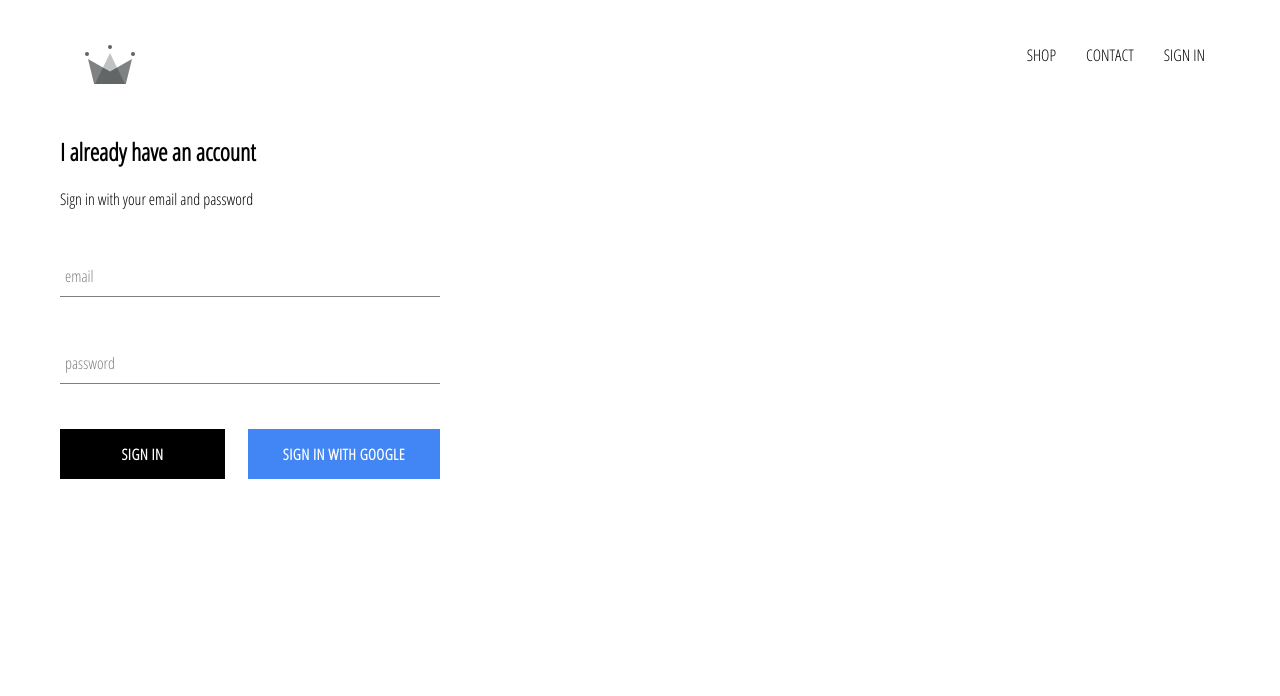
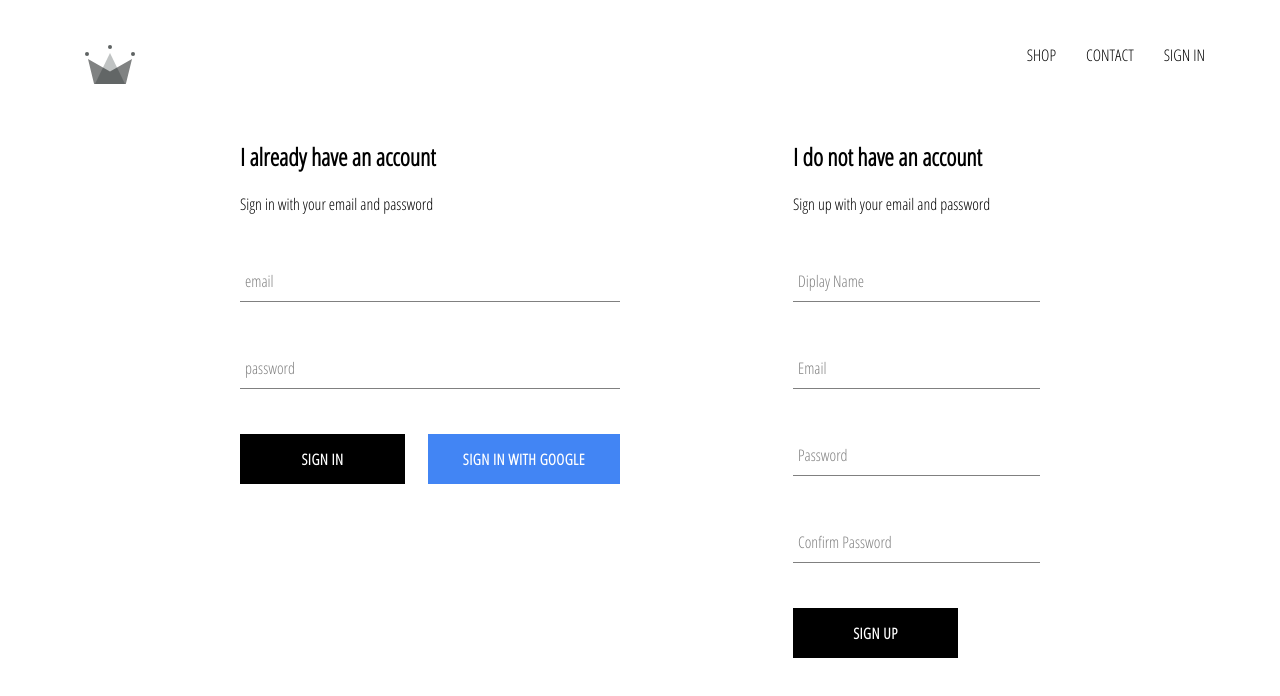
Before and after one commit to hamzafarooqui98/Clothing_App, a React (Create React App) app: page /signin in a window 1280 px wide. Shown: the top 696 px of the page. Built offline with nearby package versions, Linux system fonts and the light colour scheme; no server answers.

Commit message:
Implemented firebase utils and user authentication, storing in firestore database

```diff
--- a/src/App.js
+++ b/src/App.js
@@ -7,7 +7,7 @@
 import Header from './components/header/header.component';
 import SignInAndSignUpPage from './pages/sign-in-and-sign-up/sign-in-and-sign-up.component';
 
-import { auth } from './firebase/firebase.utils';
+import { auth, createUserProfileDocument } from './firebase/firebase.utils';
 
 class App extends React.Component{
   constructor(){
@@ -21,9 +21,24 @@
   unsubscribeFromAuth = null;  //Since we also need to close the subscription
 
   componentDidMount(){
-    this.unsubscribeFromAuth = auth.onAuthStateChanged( user => {  // auth.onAuthStateChanged() is an open subscription
-      this.setState({ currentUser : user });
-      console.log(user);
+    this.unsubscribeFromAuth = auth.onAuthStateChanged( async userAuth => {  // auth.onAuthStateChanged() is an open subscription
+      if ( userAuth ){
+        const userRef = await createUserProfileDocument(userAuth);
+
+        userRef.onSnapshot( snapShot => {  //we get the user object that we saved in the database through this snapShot object
+          this.setState({                 //we still not got any user data until we use .data() method
+            currentUser : {
+              id : snapShot.id,          //since id does not comes with .data() method
+              ...snapShot.data()
+            }
+          });
+          console.log(this.state);
+        });
+      }
+      else {
+        this.setState({ currentUser : userAuth });  //here the user will be null as he has not signed-in
+      }
+
     })
   }
 
--- /dev/null
+++ b/src/components/sign-up/sign-up.component.jsx
@@ -0,0 +1,105 @@
+import React from 'react';
+
+import FormInput from './../form-input/form-input.component';
+import CustomButton from './../custom-button/custom-button.component';
+
+import { auth, createUserProfileDocument } from './../../firebase/firebase.utils';
+
+class SignUp extends React.Component {
+    constructor(){
+        super();
+
+        this.state = {
+            displayName : '',
+            email : '',
+            password : '',
+            confirmPassword : ''
+        }
+    }
+
+    handleSubmit = async event => {
+        event.preventDefault();
+
+        const { displayName, email, password, confirmPassword } = this.state;
+
+        if ( password !== confirmPassword ){
+            alert("passwords don't match");
+            return;
+        }
+
+        try{
+            const { user } = await auth.createUserWithEmailAndPassword( email, password );  //Creates new user account with specified user email and pass. On success it would be signed in to our app and will return us back the user auth object (stored in our destructureed user object!)
+
+            await createUserProfileDocument( user, {displayName} );
+
+            this.setState({       //this will clear our form!
+                displayName : '',
+                email : '',
+                password : '',
+                confirmPassword : ''
+            })
+        }
+        catch (error){
+            console.error(error);
+        }
+    };
+
+    handleChange = event => {
+        const { name, value } = event.target;
+
+        this.setState({ [name] : value });
+    }
+
+    render(){
+        const { displayName, email, password, confirmPassword } = this.state;
+
+        return(
+            <div className='sign-up'>
+                <h2 className='title'>I do not have an account</h2>
+                <span>Sign up with your email and password</span>
+
+                <form className='sign-up-form' onSubmit={ this.handleSubmit }>
+                   <FormInput
+                      type='text'
+                      name='displayName'
+                      value={displayName}
+                      onChange={ this.handleChange }
+                      label='Diplay Name'
+                      required
+                      />
+
+                   <FormInput
+                      type='email'
+                      name='email'
+                      value={email}
+                      onChange={ this.handleChange }
+                      label='Email'
+                      required
+                      />
+
+                   <FormInput
+                      type='password'
+                      name='password'
+                      value={password}
+                      onChange={ this.handleChange }
+                      label='Password'
+                      required
+                      />
+
+                   <FormInput
+                      type='password'
+                      name='confirmPassword'
+                      value={confirmPassword}
+                      onChange={ this.handleChange }
+                      label='Confirm Password'
+                      required
+                      />
+
+                      <CustomButton type='submit'>SIGN UP</CustomButton>
+                </form>
+            </div>
+        );
+    }
+}
+
+export default SignUp
--- /dev/null
+++ b/src/components/sign-up/sign-up.styles.scss
@@ -0,0 +1,9 @@
+.sign-up{
+    display: flex;
+    flex-direction: column;
+    width: 380px;
+
+    .title{
+        margin: 10px 0;
+    }
+}
--- a/src/firebase/firebase.utils.js
+++ b/src/firebase/firebase.utils.js
@@ -12,7 +12,37 @@
     messagingSenderId: "786225269602",
     appId: "1:786225269602:web:7ab1a561015ad57b95fa3b",
     measurementId: "G-P4EE9YP9ER"
-  }
+  };
+
+   //Below function allows us to take the user auth object that we got from the auth library, to store inside our db
+  export const createUserProfileDocument = async (userAuth, additionalData) => {  //async is used as it is an API request. userAuth is the object we get from the authentication. 2nd argument is other additional data that we might need in future(for Sign-up)
+
+    if( !userAuth ) return;  // means if there is no user signed-in
+
+     const  userRef = firestore.doc(`users/${userAuth.uid}`);  //It gives the path to which u r wanting to search from
+
+     const snapShot = await userRef.get();  //It will get that object u r searching for in the specific reference . Remember that CRUD operations are always done on DocumentReference. The snapshot is only used to represent the data!
+
+     if( !snapShot.exists ){
+       const { displayName, email } = userAuth;  //user Auth always have this displayName, email from the authentication
+       const createdAt = new Date();
+
+       try{
+         await userRef.set({
+           displayName,
+           email,
+           createdAt,
+           ...additionalData
+         })
+       }
+       catch (error){
+         console.log('error catching user', error.message);
+       }
+      }
+
+      return userRef;  //because we wanted to check that whether the database has been updated at that reference
+    }
+
 
   firebase.initializeApp(config);
 
--- a/src/pages/sign-in-and-sign-up/sign-in-and-sign-up.component.jsx
+++ b/src/pages/sign-in-and-sign-up/sign-in-and-sign-up.component.jsx
@@ -2,10 +2,12 @@
 import './sign-in-and-sign-up.styles.scss';
 
 import SignIn from './../../components/sign-in/sign-in.component';
+import SignUp from './../../components/sign-up/sign-up.component';
 
 const SignInAndSignUpPage = () => (
     <div className='sign-in-and-sign-up' >
         <SignIn />
+        <SignUp />
     </div>
 )
 export default SignInAndSignUpPage;
--- a/src/pages/sign-in-and-sign-up/sign-in-and-sign-up.styles.scss
+++ b/src/pages/sign-in-and-sign-up/sign-in-and-sign-up.styles.scss
@@ -0,0 +1,6 @@
+.sign-in-and-sign-up{
+    width: 800px;
+    display: flex;
+    justify-content: space-between;
+    margin: 30px auto;
+}
```
Also changed, not shown: src/firebase/test.js (added, +8 -0 lines), 1 other file (tests, documents, lock files or other folders).
